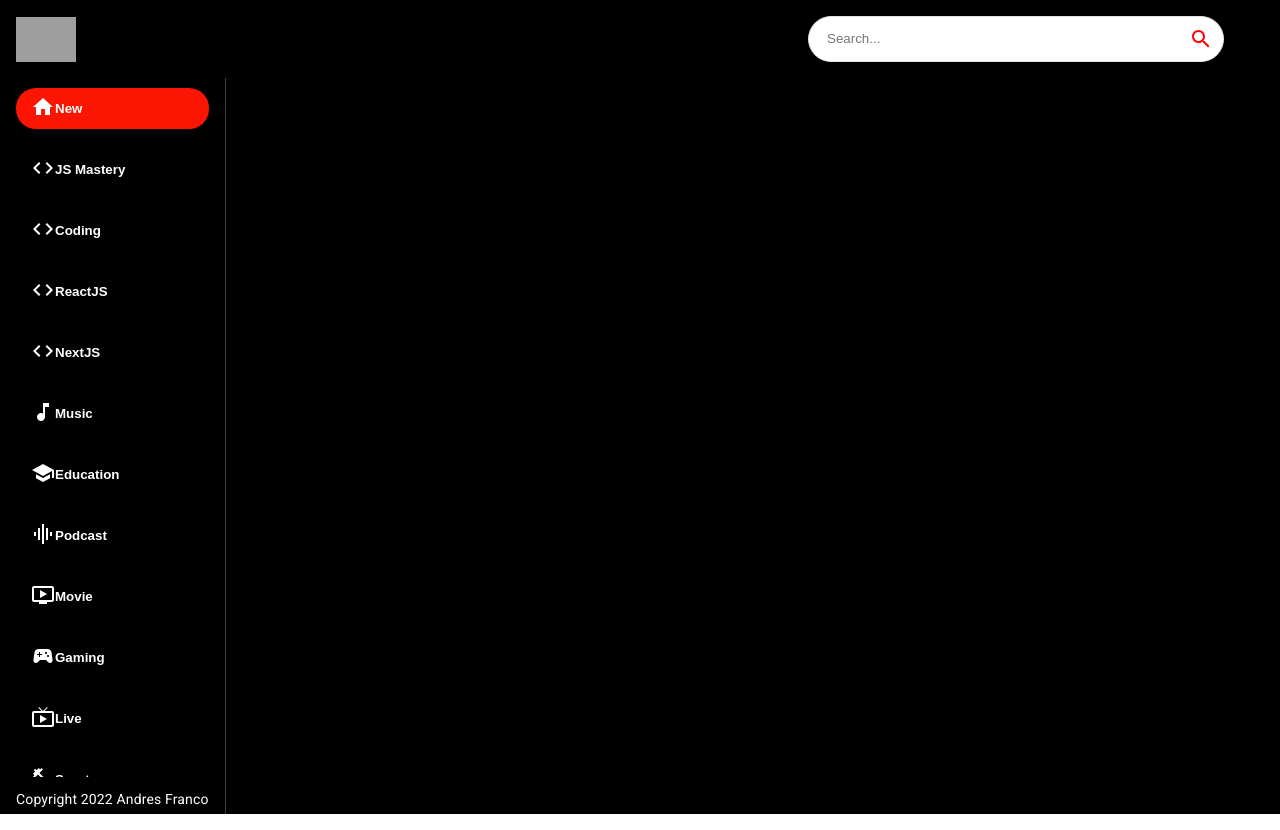
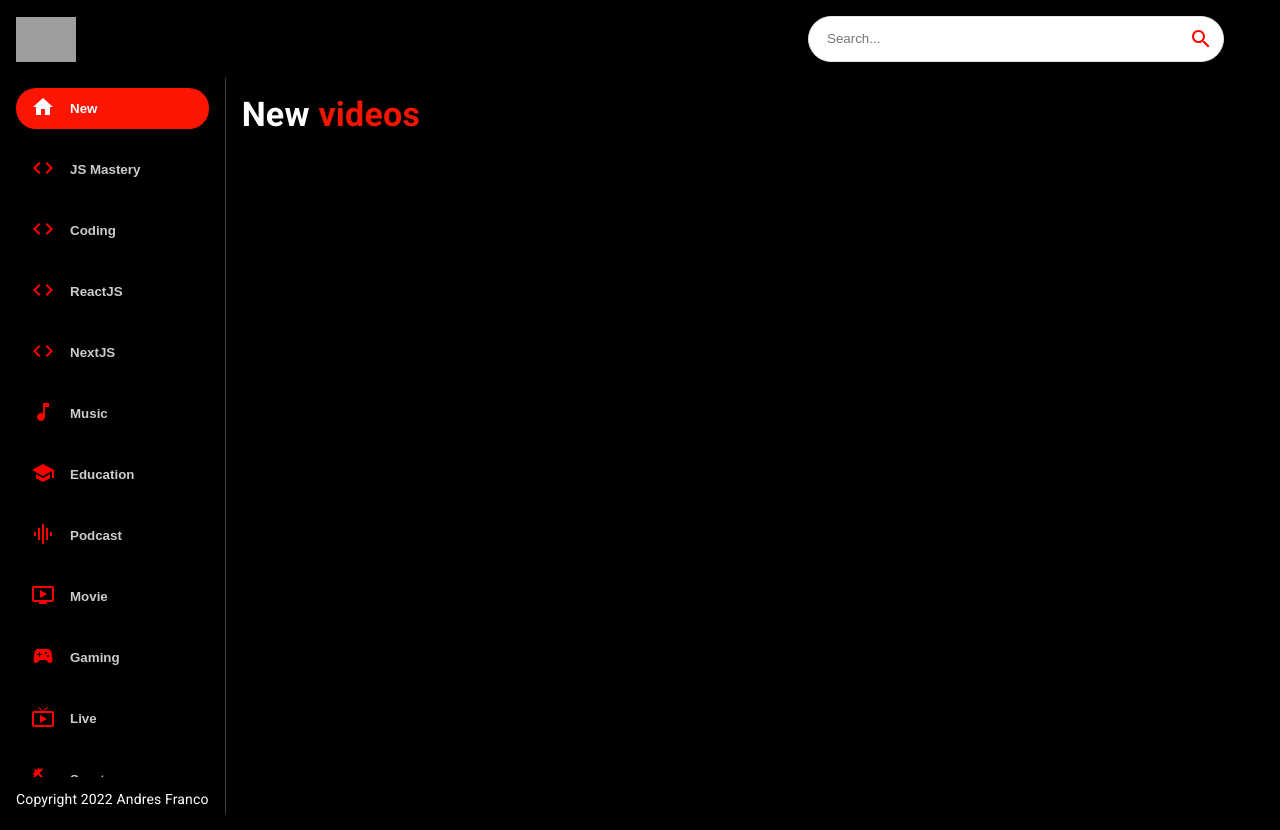
Before and after one commit to Andresfrla/youtube_clone, a React (Create React App) app: page / in a window 1280 px wide. Built offline with nearby package versions, Linux system fonts and the light colour scheme; grey boxes are pictures that could not be loaded.

Commit message:
adding the title of the feed

```diff
--- a/src/components/Feed.jsx
+++ b/src/components/Feed.jsx
@@ -15,6 +15,16 @@ const Feed = () => {
           Copyright 2022 Andres Franco
         </Typography>
       </Box>
+      <Box p={2} sx={{
+        overflow: 'auto',
+        height: '90vh', flex: 2
+      }}>
+        <Typography variant='h4' fontWeight="bold" mb={2} sx={{ color: 'white'}}>
+          New <span style={{color: '#F31503'}}>
+            videos
+          </span>
+        </Typography>
+      </Box>
     </Stack>
   )
 }
--- a/src/components/Sidebar.jsx
+++ b/src/components/Sidebar.jsx
@@ -22,8 +22,12 @@ const Sidebar = () => {
                 }}
                 key={category.name}
             >
-                <span>{category.icon}</span>
-                <span>{category.name}</span>
+                <span style={{
+                    color: category.name === selectedCategory ? 'white' : 'red', marginRight: '15px'
+                }}>{category.icon}</span>
+                <span style={{
+                    opacity: category.name === selectedCategory ? '1' : '0.8'
+                }}>{category.name}</span>
             </button>
         ))}
     </Stack>
```
